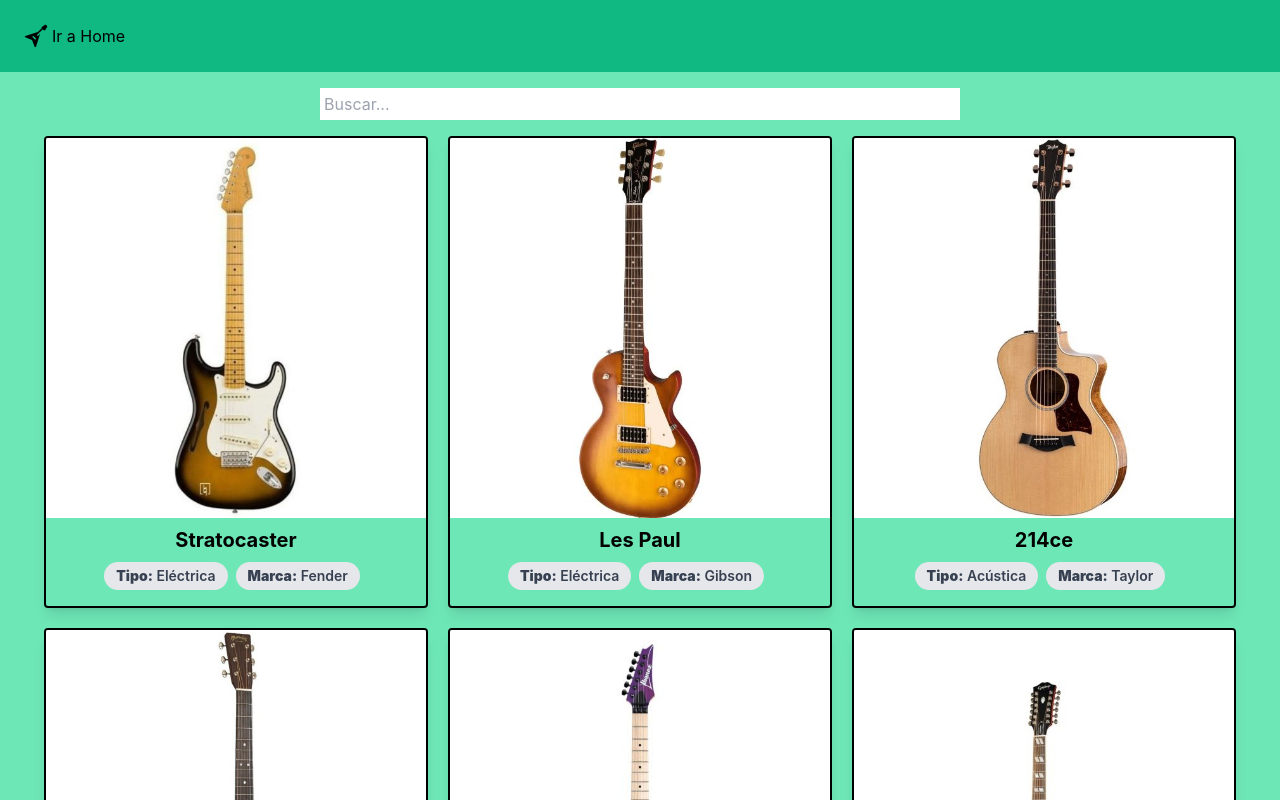
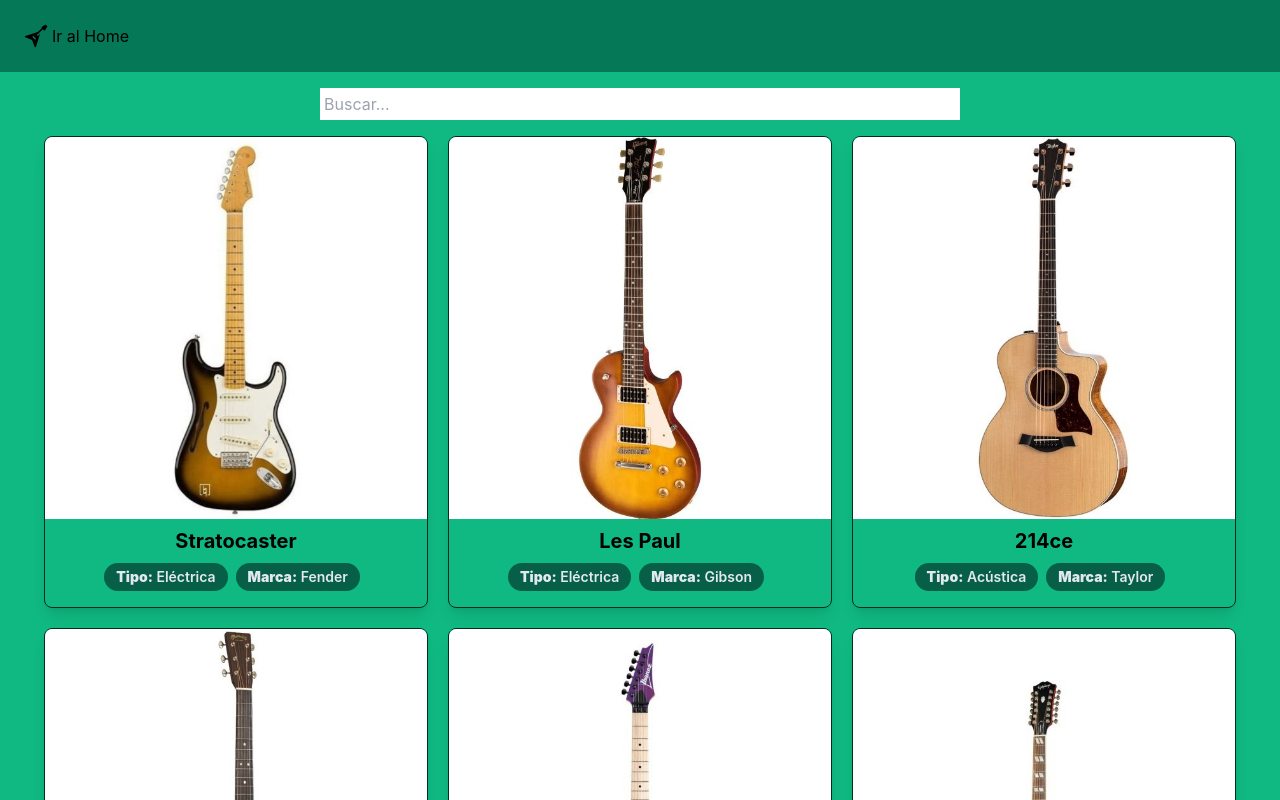
Before and after one commit to MauroFerrada/PWA-REACT, a React (Create React App) app: page / in a window 1280 px wide. Shown: the top 800 px of the page. Built offline with nearby package versions, Linux system fonts and the light colour scheme.

Commit message:
Se implementa pagina Details

```diff
--- a/public/mocks/guitarra-1.json
+++ b/public/mocks/guitarra-1.json
@@ -1,6 +1,6 @@
 {
   "id": 1,
-  "nombre": "Fender Stratocaster",
+  "nombre": "Stratocaster",
   "tipo": "Eléctrica",
   "marca": "Fender",
   "imagen": "../img/1.jpg",
--- a/public/mocks/guitarra-2.json
+++ b/public/mocks/guitarra-2.json
@@ -1,6 +1,6 @@
 {
   "id": 2,
-  "nombre": "Gibson Les Paul",
+  "nombre": "Les Paul",
   "tipo": "Eléctrica",
   "marca": "Gibson",
   "imagen": "../img/2.jpg",
--- a/public/mocks/guitarra-3.json
+++ b/public/mocks/guitarra-3.json
@@ -1,6 +1,6 @@
 {
   "id": 3,
-  "nombre": "Taylor 214ce",
+  "nombre": "214ce",
   "tipo": "Acústica",
   "marca": "Taylor",
   "imagen": "../img/3.jpg",
--- a/public/mocks/guitarra-4.json
+++ b/public/mocks/guitarra-4.json
@@ -1,6 +1,6 @@
 {
   "id": 4,
-  "nombre": "Martin D-28",
+  "nombre": "D-28",
   "tipo": "Acústica",
   "marca": "Martin",
   "imagen": "../img/4.jpg",
--- a/public/mocks/guitarra-5.json
+++ b/public/mocks/guitarra-5.json
@@ -1,6 +1,6 @@
 {
   "id": 5,
-  "nombre": "Ibanez RG550",
+  "nombre": "RG550",
   "tipo": "Eléctrica",
   "marca": "Ibanez",
   "imagen": "../img/5.jpg",
--- a/public/mocks/guitarra-6.json
+++ b/public/mocks/guitarra-6.json
@@ -1,6 +1,6 @@
 {
   "id": 6,
-  "nombre": "Epiphone Hummingbird",
+  "nombre": "Hummingbird",
   "tipo": "Acústica",
   "marca": "Epiphone",
   "imagen": "../img/6.jpg",
--- a/src/components/Footer/Footer.jsx
+++ b/src/components/Footer/Footer.jsx
@@ -1,6 +1,6 @@
 const Footer = () => {
   return (
-    <div className="py-6 bg-emerald-400">
+    <div className="py-6 bg-emerald-700">
       <div className="mx-auto flex place-content-center">
         Footer
       </div>
--- a/src/components/Header/Header.jsx
+++ b/src/components/Header/Header.jsx
@@ -10,10 +10,11 @@
   };
 
   return (
-    <div className='p-6 bg-emerald-500'>
+    <div className='p-6 bg-emerald-700'>
         <div className="flex h-6">
-          <button className="flex space-x-1" onClick={onClickDetailsHandler}>
-            <img className="h-full" src={logo} alt="logo"></img> <div>Ir a Home</div>
+          <button className="flex flex-row gap-1 hover:bg-emerald-800 rounded-lg" onClick={onClickDetailsHandler}>
+            <img className="h-full" src={logo} alt="logo"></img>
+            <div>Ir al Home</div>
           </button>
         </div>
     </div>
--- a/src/pages/Details/Details.jsx
+++ b/src/pages/Details/Details.jsx
@@ -1,13 +1,40 @@
-import Header from '../../components/Header/Header';
-import Footer from '../../components/Footer/Footer';
+import Header from "../../components/Header/Header";
+import Footer from "../../components/Footer/Footer";
+import { useParams } from "react-router-dom";
+import React, { useState, useEffect } from "react";
 
 const Details = () => {
+  const { id } = useParams();
+  const [guitarra, setGuitarra] = useState([]);
+
+  useEffect(() => {
+    const fetchGuitarra = async () => {
+      try {
+        const response = await fetch (`/mocks/guitarra-${id}.json`);
+        const data = await response.json();
+        setGuitarra(data);
+      } catch (error) {
+        console.error("Error al obtener la guitarra: ", error);
+      }
+    };
+    fetchGuitarra();
+  }, [id]);
+
   return (
     <div className="h-screen w-full flex flex-col">
       <Header text="Header" />
-      <div className="flex-grow bg-emerald-300">
-        <div className="flex h-full justify-center items-center">
-          Body de Details
+      <div className="flex-grow bg-emerald-400">
+        <div className="flex h-full justify-center items-center p-5">
+          <div className="flex flex-col items-center border border-emerald-950 rounded-lg shadow md:flex-row bg-emerald-950 p-4">
+            <img className="object-cover md:h-full rounded-lg md:w-48 md:rounded-lg" src={guitarra.imagen} alt={guitarra.nombre} />
+            <div className="flex flex-col justify-between p-4">
+              <div className="flex flex-row space-between pb-4">
+                <h5 className="flex-grow mb-2 text-2xl font-bold tracking-tight text-gray-100">{guitarra.marca} {guitarra.nombre}</h5>
+                <p className="flex-initial bg-emerald-400 rounded-full px-3 py-1 text-sm font-semibold mr-2 mb-2"><b>Tipo:</b> {guitarra.tipo}</p>
+              </div>
+              <p className="mb-3 font-normal text-gray-200">{guitarra.descripcion}</p>
+            </div>
+          </div>
         </div>
       </div>
       <Footer text="Footer" />
--- a/src/pages/Home/Home.jsx
+++ b/src/pages/Home/Home.jsx
@@ -56,7 +56,7 @@
   return (
     <div className={"flex flex-col min-h-screen"}>
       <Header />
-      <div className={`flex-grow bg-emerald-300`}>
+      <div className={"flex-grow bg-emerald-500"}>
         <div className="flex flex-col justify-center items-center my-4">
           <input
             type="text"
@@ -75,12 +75,12 @@
             <div className="flex flex-wrap gap-5 justify-center m-4">
               {searchResults.map((guitarra) => (
                 <button key={guitarra.id} onClick={() => navigate(ROUTES.details + guitarra.id)}>
-                  <div className="max-w-sm rounded overflow-hidden shadow-lg border-2 border-black">
+                  <div className="max-w-sm rounded-lg overflow-hidden shadow-lg border border-emerald-950">
                     <img className="w-full h-auto" src={guitarra.imagen} alt={guitarra.nombre} />
                     <div className="font-bold text-xl pt-2">{guitarra.nombre}</div>
                     <div className="px-6 py-2">
-                      <p className="inline-block bg-gray-200 rounded-full px-3 py-1 text-sm font-semibold text-gray-700 mr-2 mb-2"><b>Tipo:</b> {guitarra.tipo}</p>
-                      <p className="inline-block bg-gray-200 rounded-full px-3 py-1 text-sm font-semibold text-gray-700 mr-2 mb-2"><b>Marca:</b> {guitarra.marca}</p>
+                      <p className="inline-block bg-emerald-800 rounded-full px-3 py-1 text-sm font-semibold text-slate-200 mr-2 mb-2"><b>Tipo:</b> {guitarra.tipo}</p>
+                      <p className="inline-block bg-emerald-800 rounded-full px-3 py-1 text-sm font-semibold text-slate-200 mr-2 mb-2"><b>Marca:</b> {guitarra.marca}</p>
                     </div>
                   </div>
                 </button>
```
